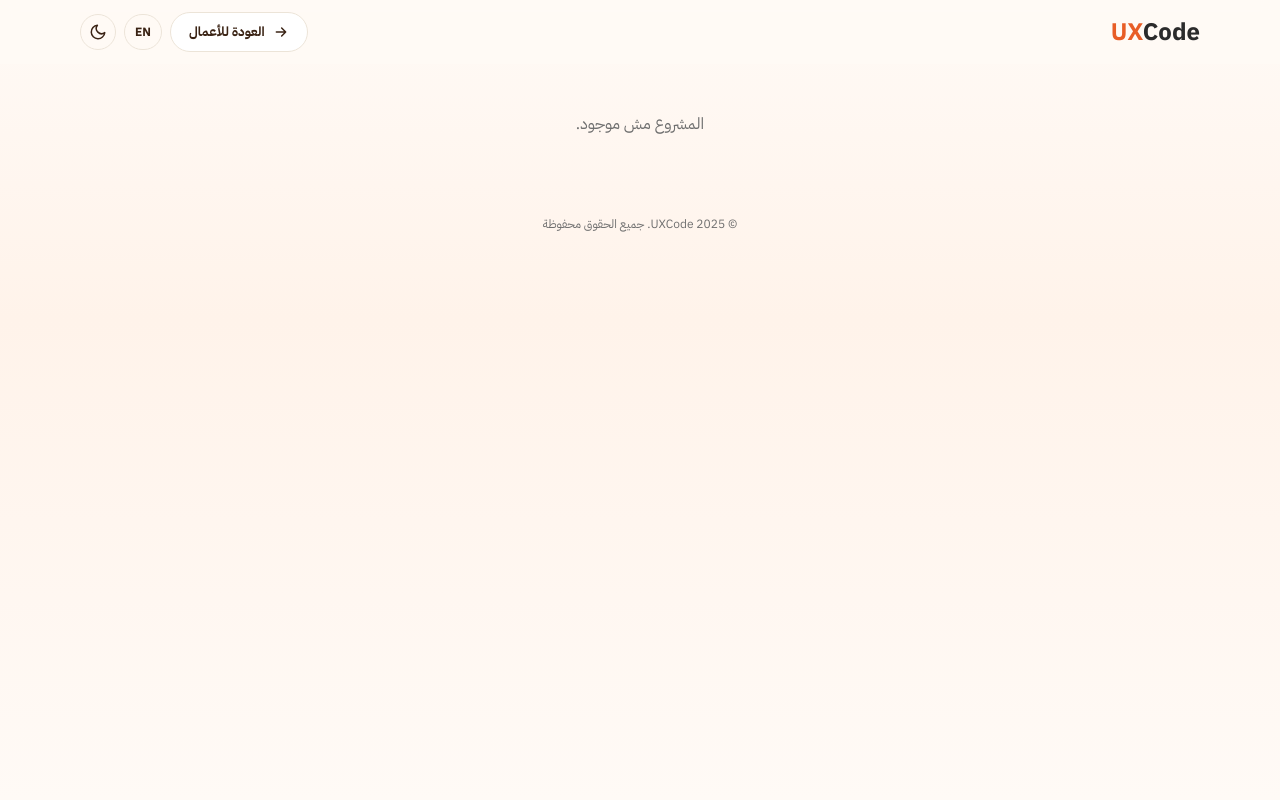
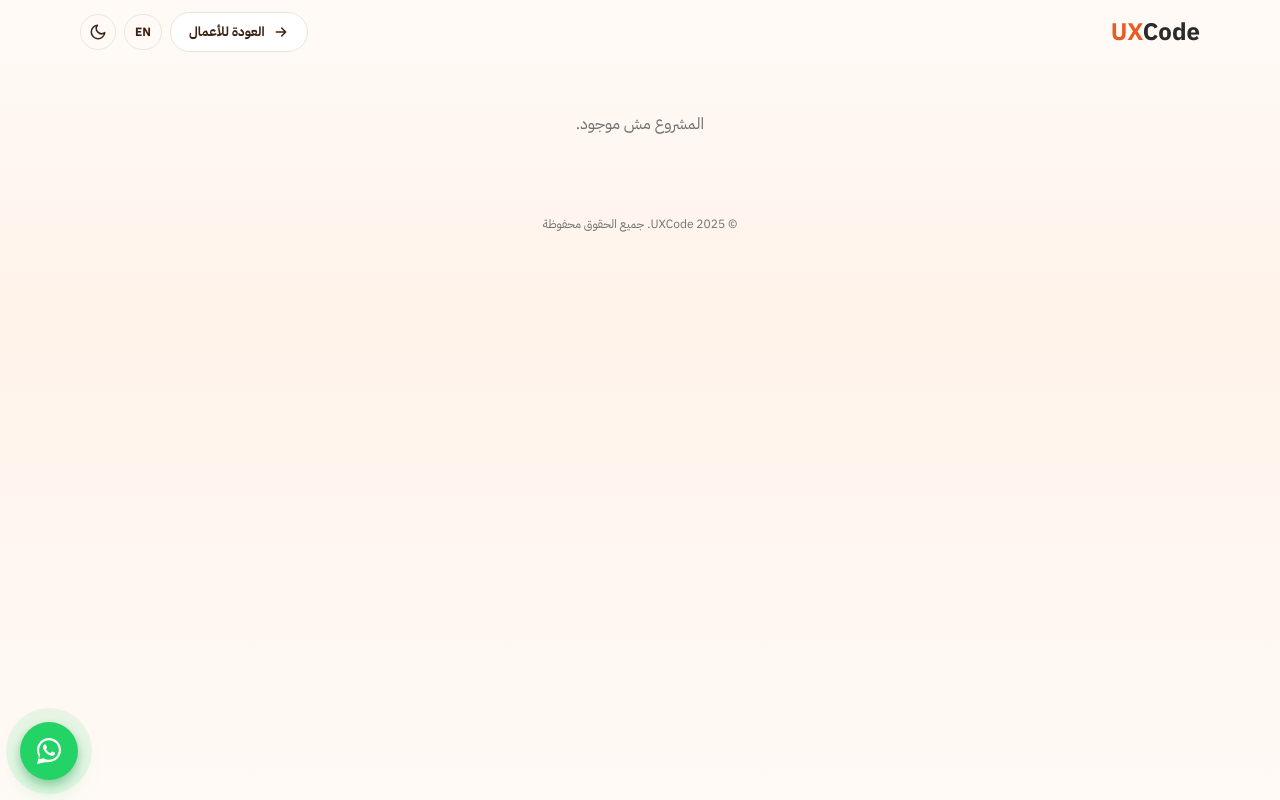
Before and after one commit to khaledali9999/uxcodenew, a plain HTML site: page project.html in a window 1280 px wide. Drawn offline with nearby package versions, Linux system fonts and the light colour scheme.

Commit message:
Add WhatsApp floating button to project.html

```diff
--- a/project.html
+++ b/project.html
@@ -423,4 +423,18 @@ document.getElementById('themeBtn').addEventListener('click',function(){
 render();
 })();
 </script>
+
+<!-- WhatsApp floating button -->
+<style>
+.wa-float{position:fixed;bottom:20px;left:20px;z-index:70;width:58px;height:58px;border-radius:50%;background:#25D366;color:#fff;display:flex;align-items:center;justify-content:center;box-shadow:0 10px 25px -6px rgba(37,211,102,.6),0 4px 10px rgba(0,0,0,.2);transition:transform .25s}
+.wa-float:hover{transform:scale(1.08)}
+.wa-float svg{width:32px;height:32px;fill:#fff}
+.wa-float::before{content:"";position:absolute;inset:0;border-radius:50%;background:#25D366;opacity:.5;z-index:-1;animation:waPulse 2s infinite}
+@keyframes waPulse{0%{transform:scale(1);opacity:.5}100%{transform:scale(1.6);opacity:0}}
+@media(max-width:640px){.wa-float{bottom:16px;left:16px;width:54px;height:54px}}
+@media(prefers-reduced-motion:reduce){.wa-float::before{animation:none}}
+</style>
+<a href="https://wa.me/201027432486?text=%D8%A7%D9%84%D8%B3%D9%84%D8%A7%D9%85%20%D8%B9%D9%84%D9%8A%D9%83%D9%85%D8%8C%20%D8%B9%D8%A7%D9%8A%D8%B2%20%D8%A3%D8%B3%D8%AA%D9%81%D8%B3%D8%B1%20%D8%B9%D9%86%20%D8%AE%D8%AF%D9%85%D8%A7%D8%AA%D9%83%D9%85" class="wa-float" target="_blank" rel="noopener" aria-label="WhatsApp">
+  <svg viewBox="0 0 32 32" aria-hidden="true"><path d="M16.003 3C9.373 3 4 8.373 4 15c0 2.385.697 4.607 1.894 6.48L4 29l7.7-1.857A11.94 11.94 0 0 0 16.003 27C22.63 27 28 21.627 28 15S22.63 3 16.003 3Zm0 21.8c-1.86 0-3.6-.5-5.09-1.37l-.36-.21-4.57 1.1 1.14-4.45-.24-.38A9.76 9.76 0 0 1 6.2 15c0-5.42 4.4-9.8 9.8-9.8 5.4 0 9.8 4.38 9.8 9.8 0 5.4-4.4 9.8-9.8 9.8Zm5.4-7.34c-.3-.15-1.75-.86-2.02-.96-.27-.1-.47-.15-.67.15-.2.3-.77.96-.94 1.16-.17.2-.35.22-.65.07-.3-.15-1.25-.46-2.38-1.47-.88-.78-1.47-1.75-1.64-2.05-.17-.3-.02-.46.13-.6.13-.13.3-.35.45-.52.15-.17.2-.3.3-.5.1-.2.05-.37-.02-.52-.08-.15-.67-1.62-.92-2.22-.24-.58-.49-.5-.67-.51h-.57c-.2 0-.52.07-.8.37-.27.3-1.04 1.02-1.04 2.48 0 1.46 1.07 2.88 1.22 3.08.15.2 2.1 3.2 5.08 4.49.71.3 1.26.49 1.7.63.71.23 1.36.2 1.87.12.57-.09 1.75-.72 2-1.41.25-.69.25-1.28.17-1.41-.07-.12-.27-.2-.57-.35Z"/></svg>
+</a>
 </body></html>
```
